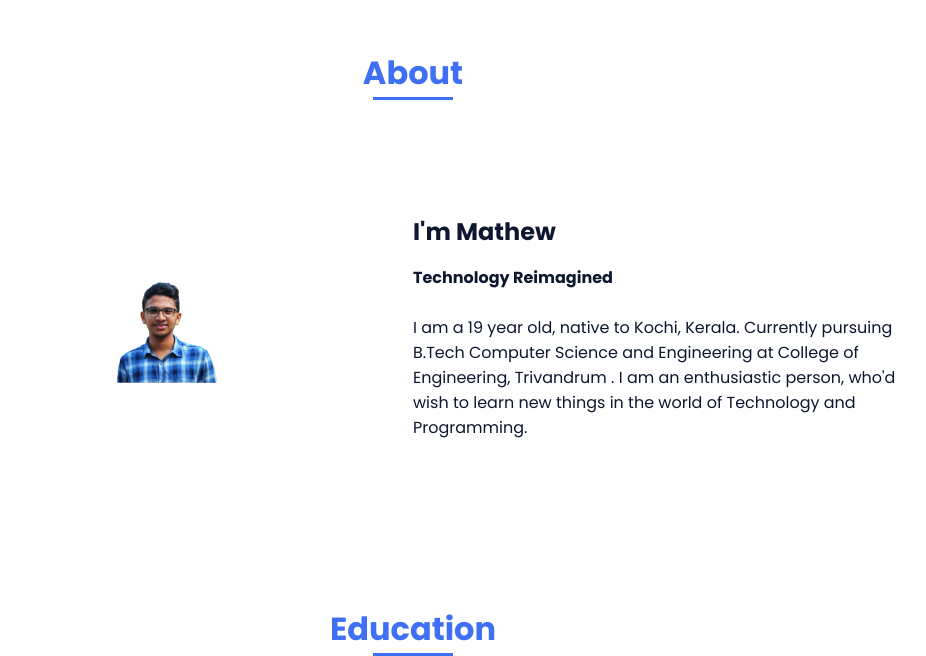
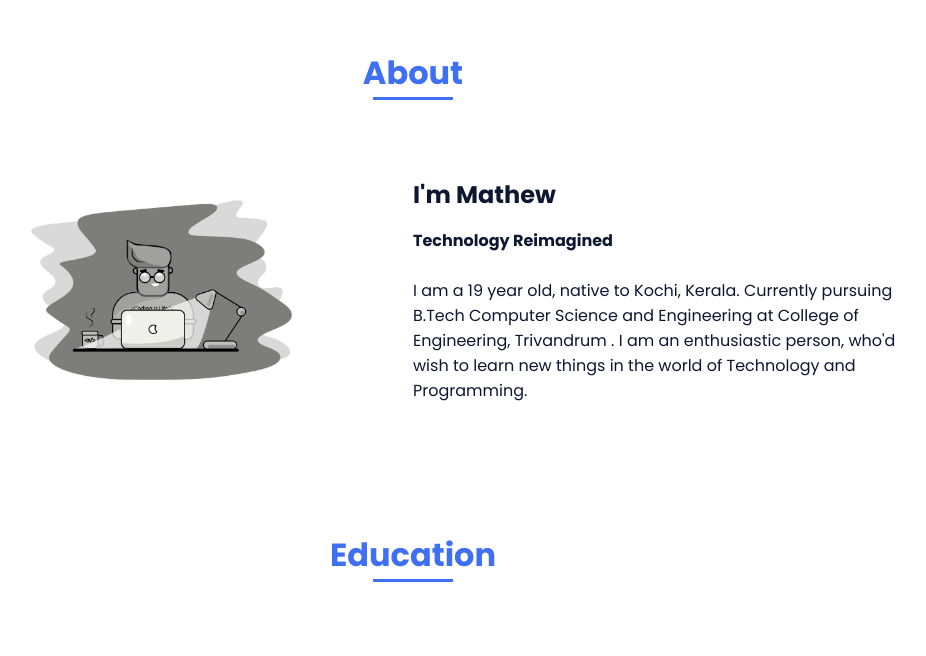
Before and after one commit to MVK2803/Portfolio-Website, a plain HTML site: page index.html in a window 1280 px wide. Shown: the part 707-1363 px from the top of the page, without its empty margins (227-1153 px from the left). Drawn offline with nearby package versions, Linux system fonts and the light colour scheme; no server answers.

Commit message:
Update index.html

```diff
--- a/index.html
+++ b/index.html
@@ -90,7 +90,7 @@
                 <h2 class="section-title">About</h2>
                 <div class="about__container bd-grid">
                     <div class="about__img">
-                        <img src="assets/img/about.png" alt="" height="40" width="50">
+                        <img src="assets/img/about.jpg" alt="" >
                     </div>
                     <div>
                         <h2 class="about__subtitle">I'm Mathew</h2>
```
